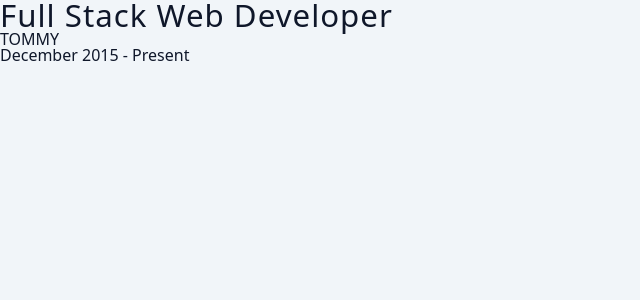
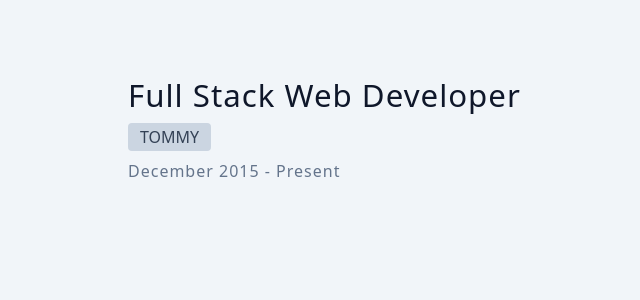
Before and after one commit to misiek869/Tabs_small-projects, a React (Vite) app: page / in a window 1280 px wide. Shown: the top 300 px of the page, without its empty margins (0-640 px from the left). Built offline with nearby package versions, Linux system fonts and the light colour scheme.

Commit message:
add styling

```diff
--- a/src/App.tsx
+++ b/src/App.tsx
@@ -8,7 +8,7 @@ function App() {
 	const [currentItem, setCurrentItem] = useState<number>(0)
 
 	return (
-		<section>
+		<section className='jobs-center'>
 			<JobInfo data={data} currentItem={currentItem} />
 		</section>
 	)
--- a/src/index.css
+++ b/src/index.css
@@ -175,3 +175,27 @@ main {
 	margin: 0 auto;
 	margin-top: 1rem;
 }
+
+/* PROJECT CSS */
+
+.jobs-center {
+	width: 80vw;
+	margin: 5rem auto;
+	max-width: var(--max-width);
+}
+
+.job-company {
+	text-transform: uppercase;
+	color: var(--grey-700);
+	background: var(--grey-300);
+	display: inline-block;
+	padding: 0.375rem 0.75rem;
+	border-radius: var(--borderRadius);
+	margin: 0.75rem 0;
+}
+
+.job-date {
+	color: var(--grey-500);
+	letter-spacing: var(--letterSpacing);
+	margin-bottom: 2rem;
+}
```
